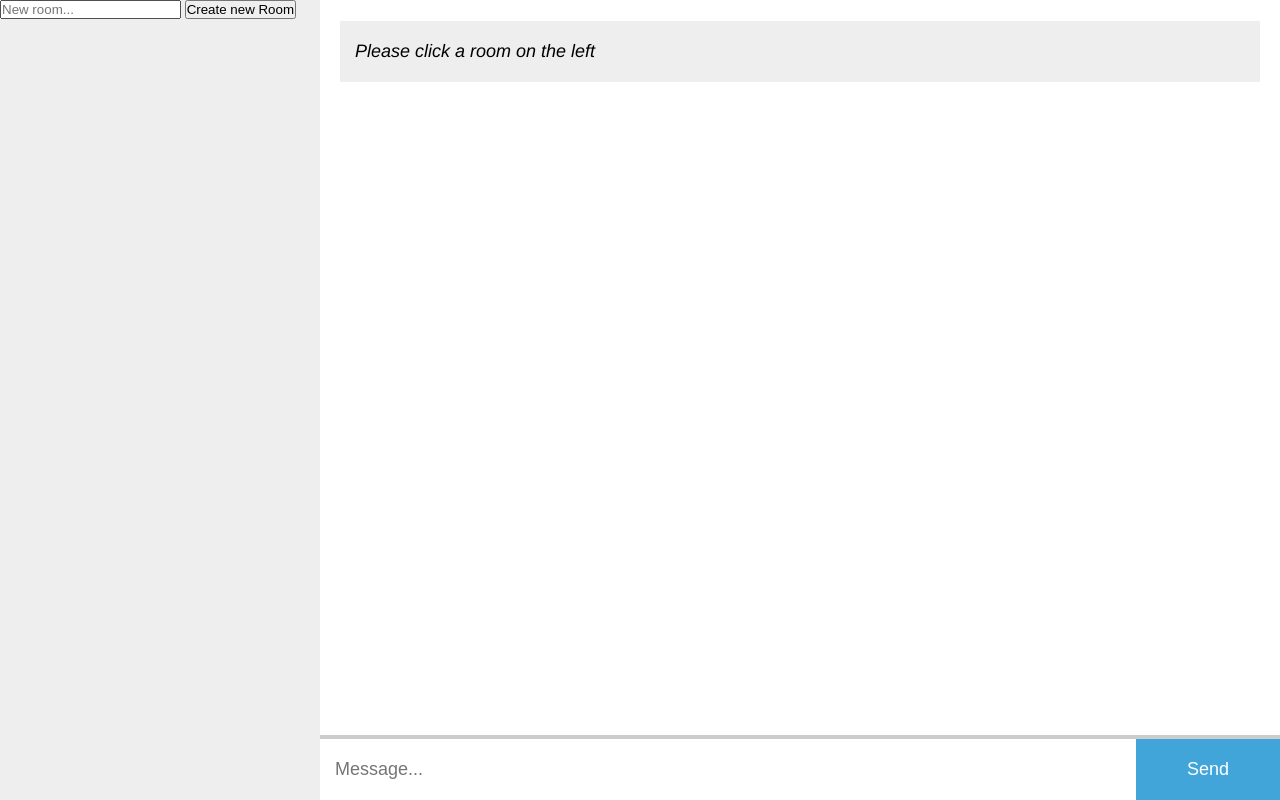
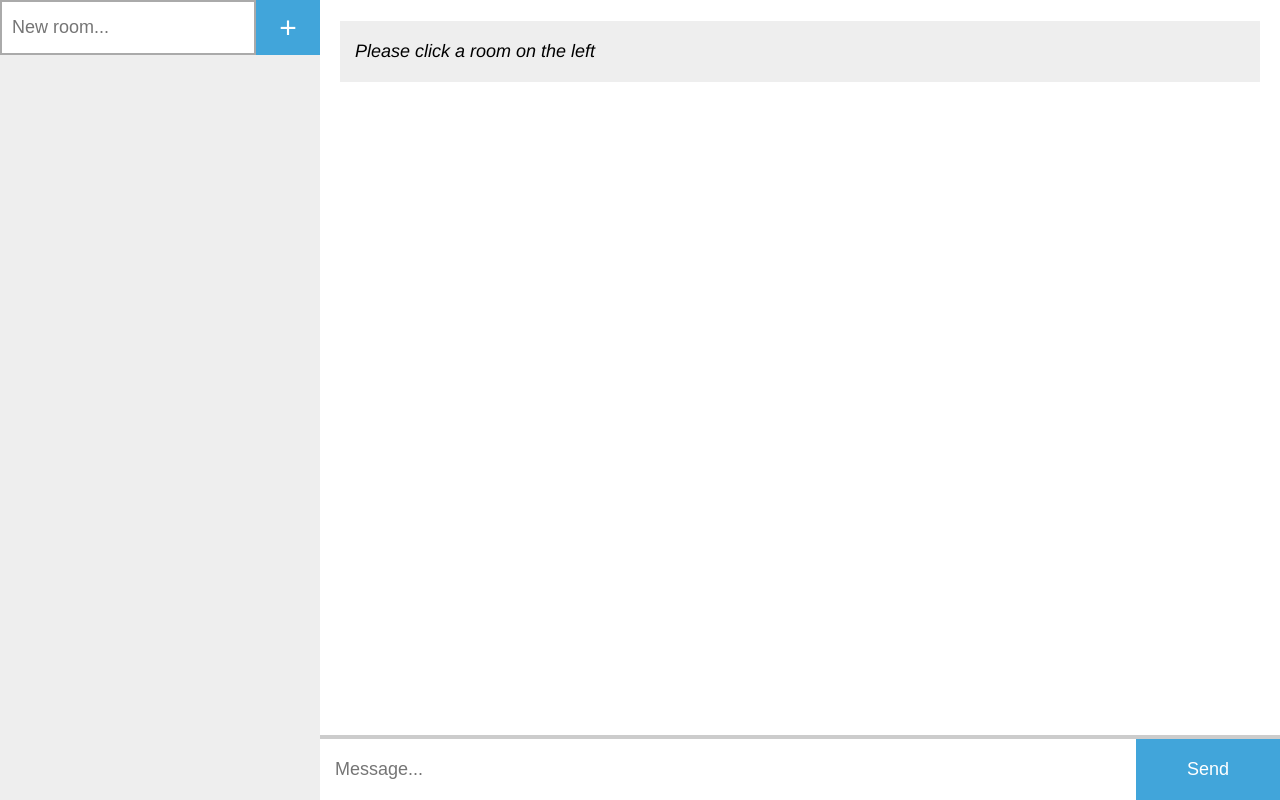
Before and after one commit to nickschot/Realtime-Webchat-Example, a website: page pages/chatroom.html in a window 1280 px wide. Drawn offline with nearby package versions, Linux system fonts and the light colour scheme; no server answers.

Commit message:
Add basic layout for chatroom sidebar

```diff
--- a/pages/chatroom.html
+++ b/pages/chatroom.html
@@ -14,12 +14,11 @@
 </head>
 <body>
     <div class="column room-column">
-        <ul id="chat-rooms"></ul>
-
         <form id="new-room">
             <input id="new-room-name" placeholder="New room..."/>
-            <button>Create new Room</button>
+            <button title="Create new room">+</button>
         </form>
+        <ul id="chat-rooms"></ul>
     </div>
     <div class="column chat-column">
         <div class="chatbox_messages_wrapper">
--- a/public/css/app.css
+++ b/public/css/app.css
@@ -30,7 +30,7 @@ body {
     color: #333;
 }
 
-.login-box input {
+.login-box input, #new-room input {
     display:block;
     border: 2px solid #AAA;
     padding: 15px 10px;
@@ -39,7 +39,7 @@ body {
     margin-bottom: 15px;
 }
 
-.login-box button, #chatbox_form button {
+.login-box button, #chatbox_form button, #new-room button {
     background: #41a5da;
     color: #FFF;
     border: none;
@@ -48,9 +48,10 @@ body {
     cursor:pointer;
 }
 
-.login-box button:hover, #chatbox_form button:hover {
+.login-box button:hover, #chatbox_form button:hover, #new-room button:hover {
     background: #338eb5;
     color: #FFF;
+    cursor:pointer;
 }
 
 .login-box button {
@@ -70,6 +71,45 @@ body {
 .chat-column {
     width: 75%;
     position:relative;
+}
+
+#new-room {
+    border-bottom: 1px solid #888;
+    margin-bottom:15px;
+    height:55px;
+}
+
+#new-room input {
+    margin:0;
+    padding: 15px 10px;
+    font-size: 18px;
+    width:80%;
+    float:left;
+}
+
+#new-room button {
+    margin:0;
+    padding: 0;
+    font-size:30px;
+    float:left;
+    width:20%;
+    height:55px;
+    line-height:55px;
+}
+
+#chat-rooms li a {
+    display:block;
+    padding: 15px;
+    font-size: 18px;
+}
+
+#chat-rooms li a:hover {
+    background: #DDD;
+    cursor:pointer;
+}
+
+#chat-rooms li.active a {
+    background: #ffc520;
 }
 
 .chatbox_messages_wrapper {
--- a/public/js/chatroom.js
+++ b/public/js/chatroom.js
@@ -68,10 +68,9 @@ $().ready(function(){
             var rooms = msg.data;
             $('#chat-rooms').empty();
             rooms.forEach(function(room_name) {
-                var room = $('<li class="room_name"><div><span></span><button></button></div></li>');
+                var room = $('<li class="room_name"><a>' + room_name + '</a></li>');
 
-                room.find('span').text(room_name);
-                room.find('button').text('Enter Room').on('click', function() {
+                room.on('click', function() {
                     enter_room(room_name);
                     current_room_name = room_name;
                 });
```
